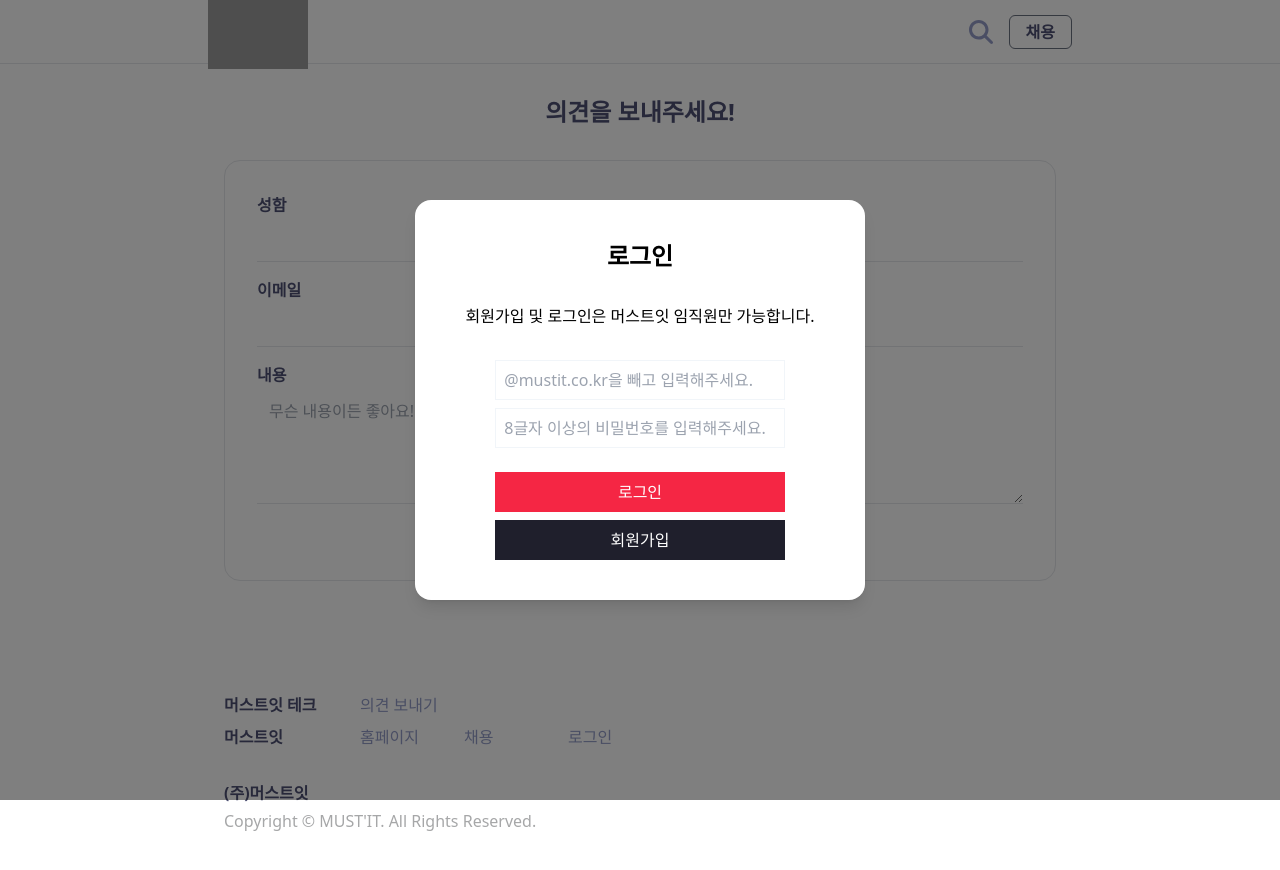
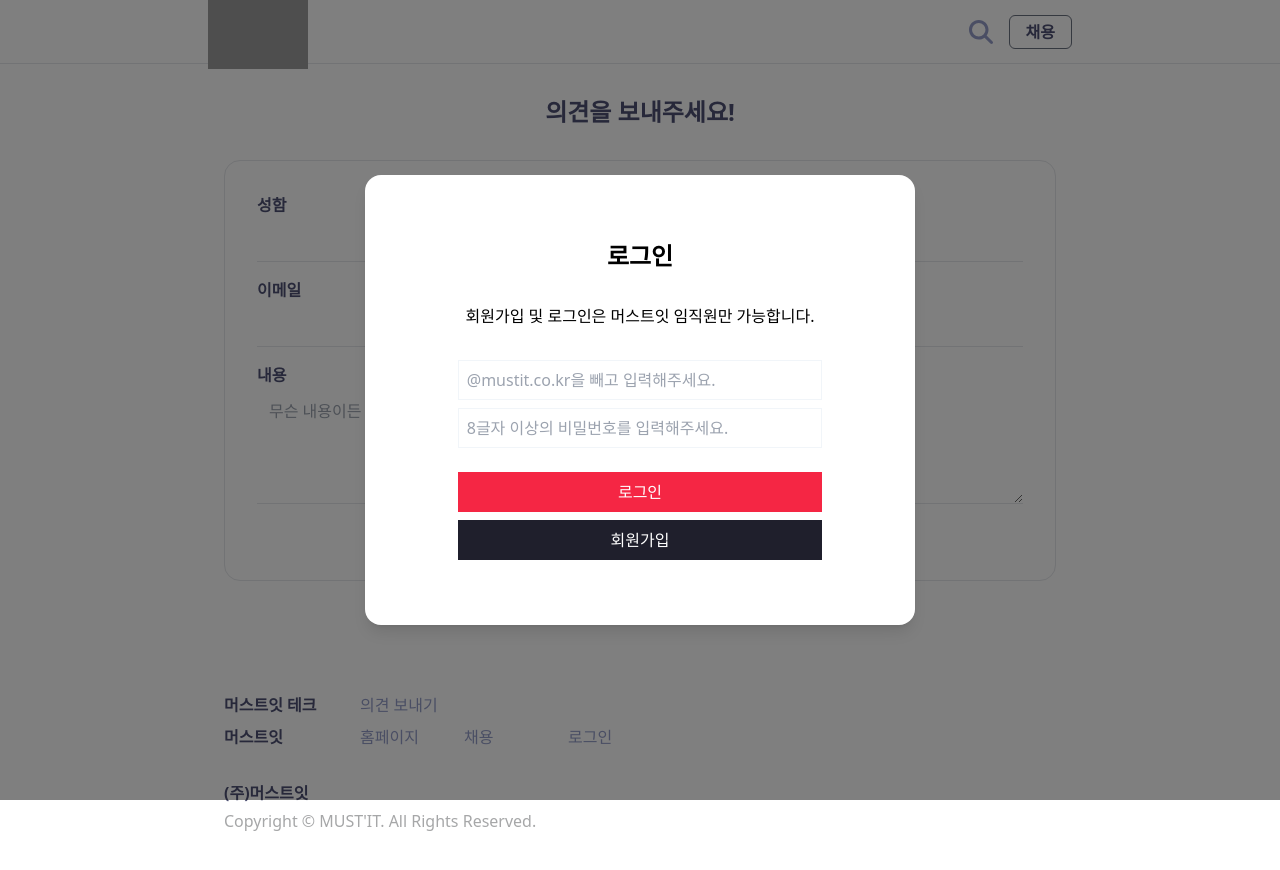
Before and after one commit to mustit-fe/blog-client, a Next.js app: page /contact in a window 1280 px wide. Both pictures are taken after a click on the element "로그인". Shown: the top 870 px of the page. Built offline with nearby package versions, Linux system fonts and the light colour scheme; grey boxes are pictures that could not be loaded.

Commit message:
chore(main): 스타일 변경

```diff
--- a/src/app/_components/common/Footer.tsx
+++ b/src/app/_components/common/Footer.tsx
@@ -6,7 +6,7 @@ import LoginButton from '@/app/_components/common/LoginButton';
 // import { useEffect, useState } from 'react';
 
 export default function Footer() {
-  const ulClasses = classNames('flex gap-x-2');
+  const ulClasses = classNames('flex gap-x-2 items-center');
   const strongClasses = classNames('font-bold text-themeBlue-500 w-32');
   const linkClasses = classNames('w-24 text-themeBlue-100 hover:font-semibold');
 
--- a/src/app/_components/common/Overlay.tsx
+++ b/src/app/_components/common/Overlay.tsx
@@ -47,7 +47,7 @@ const Overlay = ({ isOpen, children }: Props) => {
           animate="animate"
           exit="exit"
           transition={{ duration: 0.2 }}
-          className="fixed w-full max-w-[450px] h-[400px] flex flex-col justify-center items-center rounded-2xl gap-8 bg-white shadow-lg z-50 p-8"
+          className="fixed w-full max-w-[550px] h-[450px] flex flex-col justify-center items-center rounded-2xl gap-8 bg-white shadow-lg z-50 p-8"
         >
           {children}
         </motion.div>
--- a/src/app/_components/editor/EditorMain.tsx
+++ b/src/app/_components/editor/EditorMain.tsx
@@ -122,7 +122,7 @@ export default () => {
       <ToolBar editor={editor!} />
       <EditorContent editor={editor}></EditorContent>
       <button
-        className="fixed left-0 bottom-0 w-full h-14 bg-mustitBlack text-white font-bold text-lg"
+        className="fixed bottom-4 w-10/12 max-w-4xl h-14 bg-mustitBlack text-white font-bold text-lg rounded-md"
         onClick={handleSubmit}
       >
         등록
```
